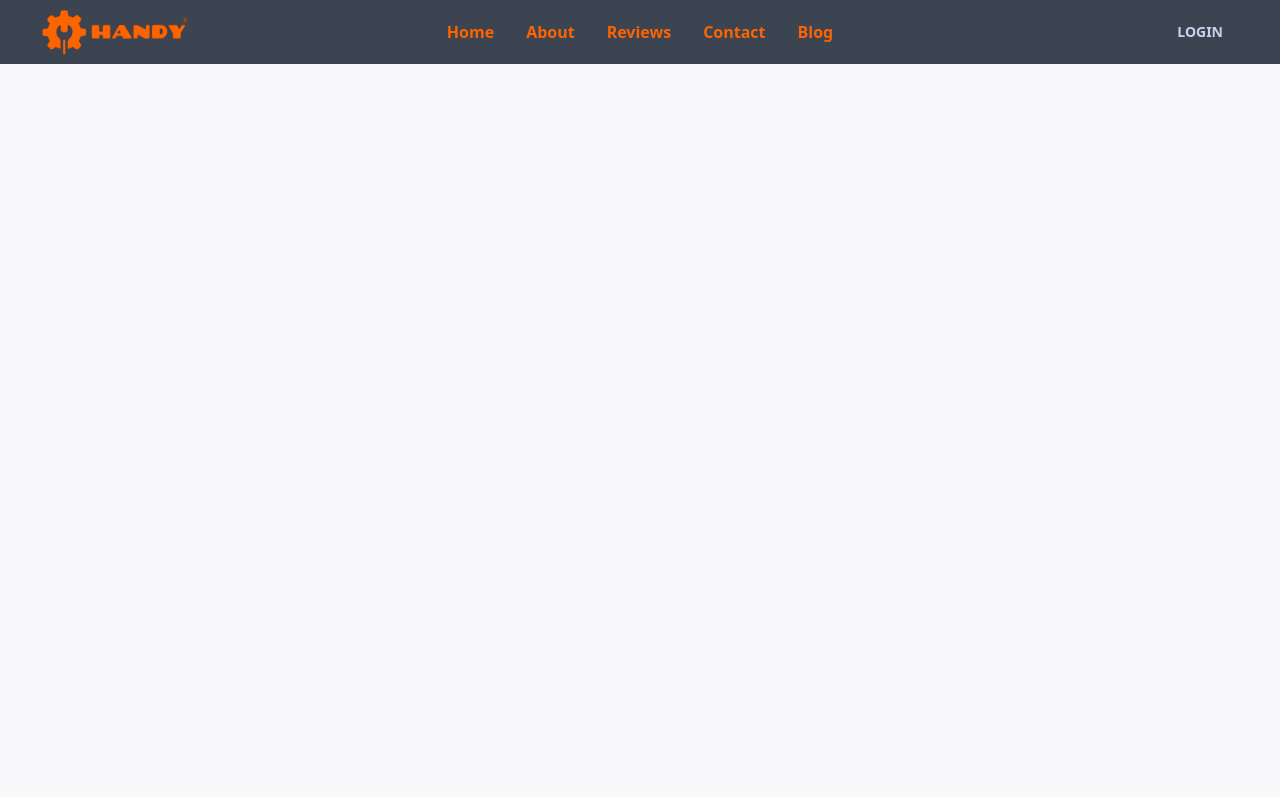
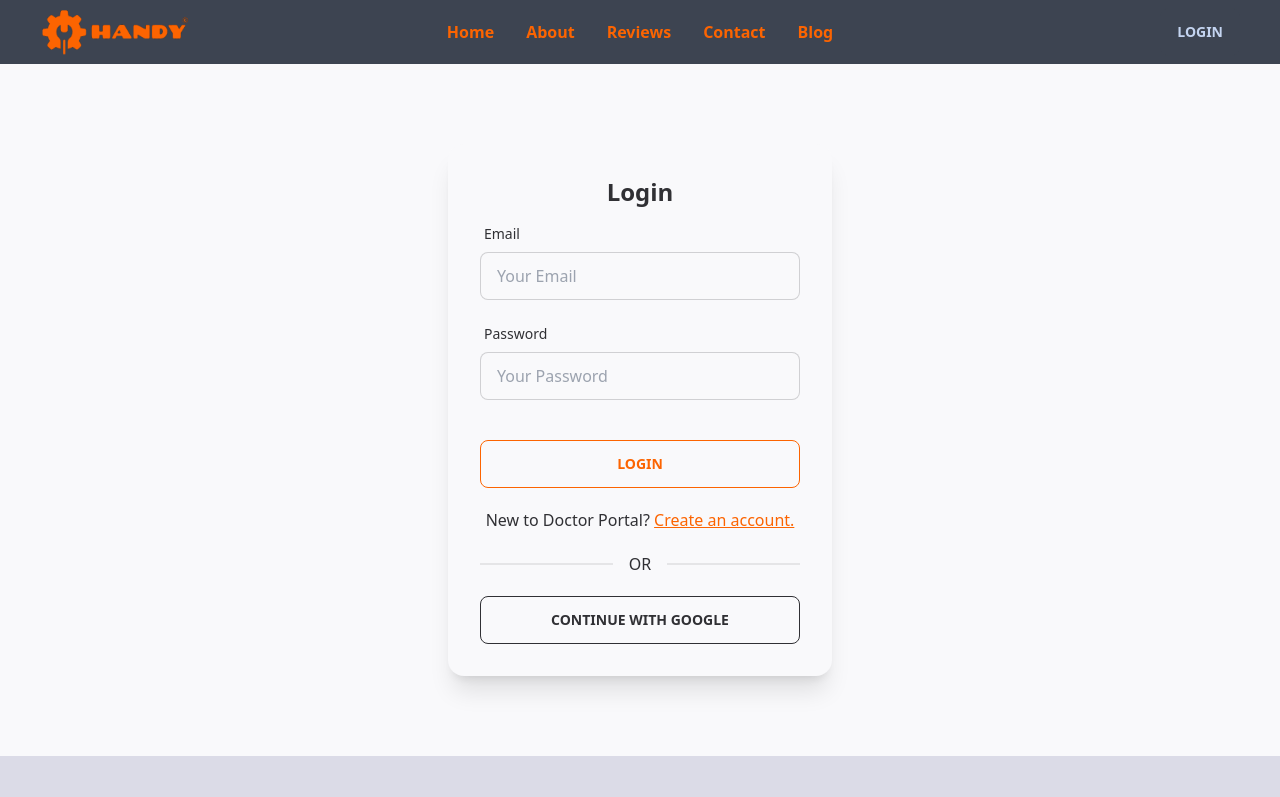
Before and after one commit to EkramH/handy-client-side, a React (Create React App) app: page /login in a window 1280 px wide. Shown: the top 797 px of the page. Built offline with nearby package versions, Linux system fonts and the light colour scheme.

Commit message:
login form

```diff
--- a/package.json
+++ b/package.json
@@ -7,8 +7,10 @@
     "@testing-library/react": "^13.2.0",
     "@testing-library/user-event": "^13.5.0",
     "daisyui": "^2.15.0",
+    "firebase": "^9.8.1",
     "react": "^18.1.0",
     "react-dom": "^18.1.0",
+    "react-hook-form": "^7.31.2",
     "react-icons": "^4.3.1",
     "react-router-dom": "^6.3.0",
     "react-scripts": "5.0.1",
--- a/src/App.js
+++ b/src/App.js
@@ -1,6 +1,7 @@
 import { Route, Routes } from "react-router-dom";
 import "./App.css";
 import Home from "./pages/Home/Home";
+import Login from "./pages/Login/Login";
 import Navbar from "./shared/Navbar";
 
 function App() {
@@ -9,6 +10,7 @@ function App() {
       <Navbar></Navbar>
       <Routes>
         <Route path="/" element={<Home></Home>}></Route>
+        <Route path="login" element={<Login></Login>}></Route>
       </Routes>
     </div>
   );
--- /dev/null
+++ b/src/pages/Login/Login.js
@@ -0,0 +1,115 @@
+import React from "react";
+import { useForm } from "react-hook-form";
+import { Link } from "react-router-dom";
+import Footer from "../../shared/Footer";
+
+const Login = () => {
+  const {
+    register,
+    formState: { errors },
+    handleSubmit,
+  } = useForm();
+
+  const onSubmit = (data) => console.log(data);
+
+  return (
+    <div>
+      <div className="my-20 flex justify-center items-center">
+        <div className="card w-96 bg-base-100 shadow-xl">
+          <div className="card-body">
+            <h2 className="text-center text-2xl font-bold">Login</h2>
+            <form onSubmit={handleSubmit(onSubmit)}>
+              <div className="form-control w-full max-w-xs">
+                <label className="label">
+                  <span className="label-text">Email</span>
+                </label>
+                <input
+                  type="email"
+                  placeholder="Your Email"
+                  className="input input-bordered w-full max-w-xs"
+                  {...register("email", {
+                    required: {
+                      value: true,
+                      message: "Email is required!",
+                    },
+                    pattern: {
+                      value: /[a-z0-9]+@[a-z]+\.[a-z]{2,3}/,
+                      message: "Provide valid email!",
+                    },
+                  })}
+                />
+                <label className="label">
+                  {errors.email?.type === "required" && (
+                    <span className="label-text-alt text-red-500">
+                      {errors.email.message}
+                    </span>
+                  )}
+                  {errors.email?.type === "pattern" && (
+                    <span className="label-text-alt text-red-500">
+                      {errors.email.message}
+                    </span>
+                  )}
+                </label>
+              </div>
+
+              <div className="form-control w-full max-w-xs">
+                <label className="label">
+                  <span className="label-text">Password</span>
+                </label>
+                <input
+                  type="password"
+                  placeholder="Your Password"
+                  className="input input-bordered w-full max-w-xs"
+                  {...register("password", {
+                    required: {
+                      value: true,
+                      message: "Password is required!",
+                    },
+                    minLength: {
+                      value: 6,
+                      message: "Must be six character or longer!",
+                    },
+                  })}
+                />
+                <label className="label">
+                  {errors.password?.type === "required" && (
+                    <span className="label-text-alt text-red-500">
+                      {errors.password.message}
+                    </span>
+                  )}
+                  {errors.password?.type === "minLength" && (
+                    <span className="label-text-alt text-red-500">
+                      {errors.password.message}
+                    </span>
+                  )}
+                </label>
+              </div>
+
+              <input
+                className="btn btn-outline font-bold btn-primary mt-6 w-full max-w-xs"
+                type="submit"
+                value="Login"
+              />
+              <p className="mt-5 text-center">
+                New to Doctor Portal?{" "}
+                <Link
+                  className="text-primary underline decoration-solid"
+                  to="/signup"
+                >
+                  Create an account.
+                </Link>
+              </p>
+            </form>
+            <div className="divider">OR</div>
+            <button className="btn btn-outline font-bold">
+              Continue with Google
+            </button>
+          </div>
+        </div>
+      </div>
+      <Footer />
+    </div>
+  );
+};
+
+export default Login;
--- a/src/shared/Footer.js
+++ b/src/shared/Footer.js
@@ -5,7 +5,7 @@ import logo from "../assets/logo.png";
 const footer = () => {
   return (
     <div>
-      <footer className="footer p-10 bg-base-100 text-base-content">
+      <footer className="footer p-10 bg-base-200 text-base-content">
         <div>
           <img className="fill-current" src={logo} alt="" />
           <p>
@@ -81,7 +81,7 @@ const footer = () => {
           </div>
         </div>
       </footer>
-      <footer className="footer p-4 bg-base-200 text-neutral-content">
+      <footer className="footer p-4 bg-base-300 text-neutral-content">
         <p className="w-full justify-center text-black font-semibold">
           Copyright © 2022 - All right reserved
         </p>
--- a/src/shared/Navbar.js
+++ b/src/shared/Navbar.js
@@ -64,7 +64,9 @@ const navbar = () => {
           </ul>
         </div>
         <div className="navbar-end">
-          <button className="btn">Login</button>
+          <Link to="/login">
+            <button className="btn">Login</button>
+          </Link>
         </div>
       </div>
     </div>
```
Also changed, not shown: src/firebase.init.js (added), 1 other file (tests, documents, lock files or other folders).
